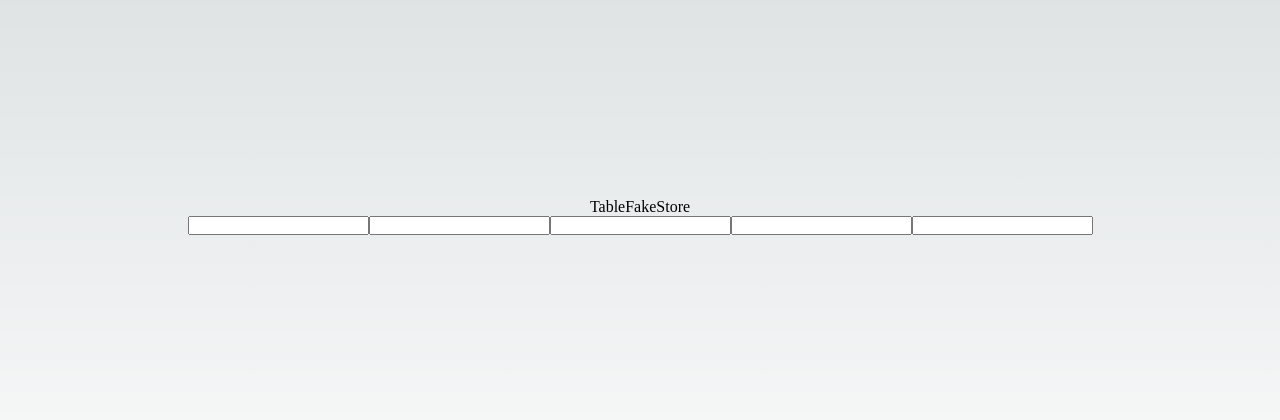
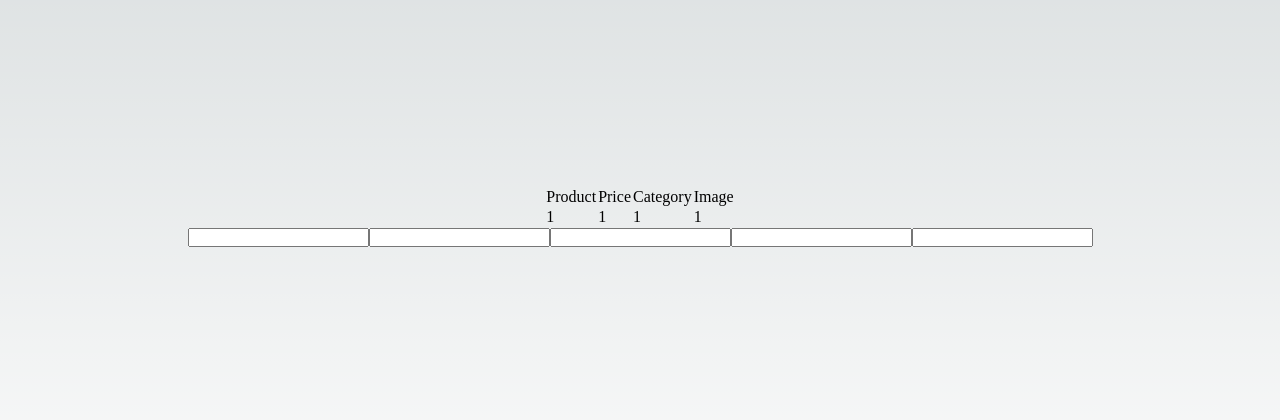
Before and after one commit to Aluonam/pt_131223, a Next.js app: page / in a window 1280 px wide. Shown: the part 184-604 px from the top of the page. Built offline with nearby package versions, Linux system fonts and the light colour scheme.

Commit message:
feat: useState and table

```diff
--- a/components/tableFakeStore/TableFakeStore.jsx
+++ b/components/tableFakeStore/TableFakeStore.jsx
@@ -1,9 +1,34 @@
-import React from 'react'
+import React, { useState } from 'react'
 import TableFakeStoreStyle from './TableFakeStore.module.css'
 
 const TableFakeStore = () => {
+
+    const [dataAPI, setDataAPI] = useState([])
+
+
+    // https://fakestoreapi.com/products?limit=5
+
   return (
-    <div>TableFakeStore</div>
+    <>
+    <table>
+        <thead>
+            <tr>
+                <td>Product</td>
+                <td>Price</td>
+                <td>Category</td>
+                <td>Image</td>
+            </tr>
+        </thead>
+        <tbody>
+        <tr>
+                <td>1</td>
+                <td>1</td>
+                <td>1</td>
+                <td>1</td>
+            </tr>
+        </tbody>
+    </table>
+    </>
   )
 }
 
```
